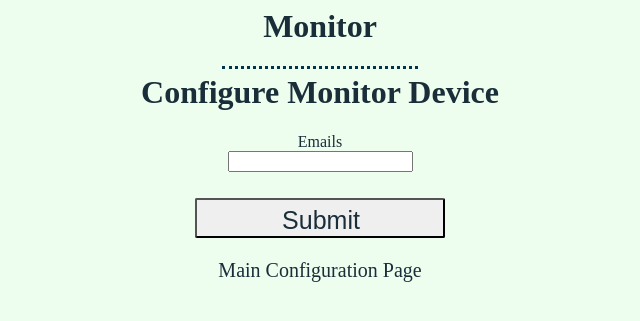
After one commit to mikitachab/pimicroclimate_config_page, a Flask app: page /mails in a window 1280 px wide. The commit adds this page. Shown: the top 321 px of the page, without its empty margins (320-960 px from the left). Run offline with Flask 2, Linux system fonts and the light colour scheme.

Commit message:
Added multiple form prototype

```diff
--- a/app.py
+++ b/app.py
@@ -2,8 +2,8 @@ import sys
 import time
 import os
 from flask import Flask, render_template, flash, redirect
-from forms import ConfigForm, DeviceConfigForm
-from utlis import set_config_value
+from forms import ConfigForm, DeviceConfigForm, EmailsForm
+from utlis import set_config_value, udpate_emails_list
 from utlis import wifi_connect
 
 app = Flask(__name__)
@@ -47,6 +47,18 @@ def dev_config_page():
     return render_template('dev_config.html', title='dev-config', form=form)
 
 
+@app.route('/mails', methods=['GET', 'POST'])
+def multiple_mails():
+    form = EmailsForm()
+    if form.validate_on_submit():
+        if form.emails.data:
+            emails = form.emails.data
+            udpate_emails_list(emails)
+            flash('emails updated')
+            return redirect('/mails')
+    return render_template('emails.html', title='emails config', form=form)
+
+
 if __name__ == '__main__':
     on_raspi = False
     if on_raspi:
--- a/forms.py
+++ b/forms.py
@@ -17,3 +17,8 @@ class DeviceConfigForm(FlaskForm):
     measurement_interval = IntegerField('Measurements Interval', validators=[Optional()])
     status_mail_time = TimeField('Status Email Time', validators=[Optional()])
     submit = SubmitField('Submit')
+
+
+class EmailsForm(FlaskForm):
+    emails = StringField('Emails', validators=[Optional(), ])
+    submit = SubmitField('Submit')
--- a/templates/config.html
+++ b/templates/config.html
@@ -23,5 +23,7 @@
         <p>{{ form.submit(class="butn") }}</p>
     </form>
     <hr>
-    <a class = "href_main_config" href="{{ url_for('dev_config_page') }}">Device Configuration Page</a>
+    <a class = "href_main_config" href="{{ url_for('dev_config_page') }}">Device Configuration Page</a><br>
+    <a class = "href_main_config" href="{{ url_for('multiple_mails') }}">Emails Configuration Page</a>
+
 {% endblock %}
--- a/templates/dev_config.html
+++ b/templates/dev_config.html
@@ -18,6 +18,6 @@
         </p>
         <p>{{ form.submit(class="butn") }}</p>
     </form>
-    <a href="{{ url_for('config_page') }}">Main Configuration Page</a>
+    <a class = "href_main_config" href="{{ url_for('config_page') }}">Main Configuration Page</a>
 
 {% endblock %}
--- /dev/null
+++ b/templates/emails.html
@@ -0,0 +1,16 @@
+{% extends "base.html" %}
+
+{% block content %}
+
+    <h1>Configure Monitor Device</h1>
+    <form action="" method="post" novalidate>
+        {{ form.hidden_tag() }}
+        <p>
+            {{ form.emails.label (class="form_dev_config")}}<br>
+            {{ form.emails(size=20) }}
+        </p>
+        <p>{{ form.submit(class="butn") }}</p>
+    </form>
+    <a class = "href_main_config" href="{{ url_for('config_page') }}">Main Configuration Page</a>
+
+{% endblock %}
--- a/utlis.py
+++ b/utlis.py
@@ -1,17 +1,40 @@
 import json
 import subprocess
 
+config_path = 'config.json'
 
-def set_config_value(key, value):
-    config_path = 'config.json'
+
+def get_config_json():
     with open(config_path) as config_file:
-        config = json.loads(config_file.read())
+        return json.loads(config_file.read())
 
-    config[key] = value
 
+def save_config(config):
     with open(config_path, 'w') as config_file:
         config_file.write(json.dumps(config, indent=2))
 
 
+def set_config_value(key, value):
+    config = get_config_json()
+    config[key] = value
+    save_config(config)
+
+
+def get_config_value(key):
+    config = get_config_json()
+    return config[key]
+
+
+def udpate_emails_list(emails):
+    emails = emails.split(',')
+    print(emails)
+    for email in emails:
+        email = email.strip()
+        emails_list = get_config_value('recivers_emails')
+        if email not in emails_list:
+            emails_list.append(email)
+            set_config_value('recivers_emails', emails_list)
+
+
 def wifi_connect(ssid, password):
     subprocess.run(f'./wifi_connection.sh {ssid} {password}', shell=True)
```
Also changed, not shown: config.json (+9 -1 lines).
